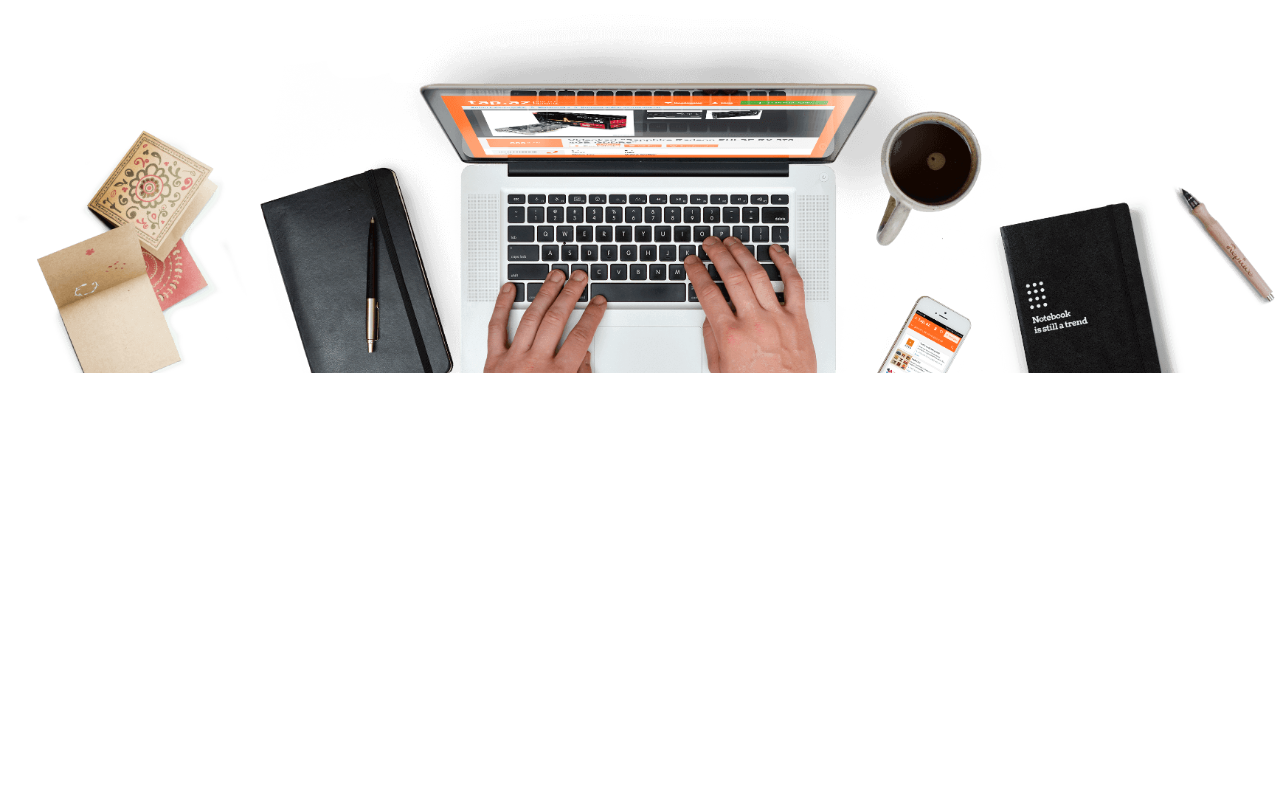
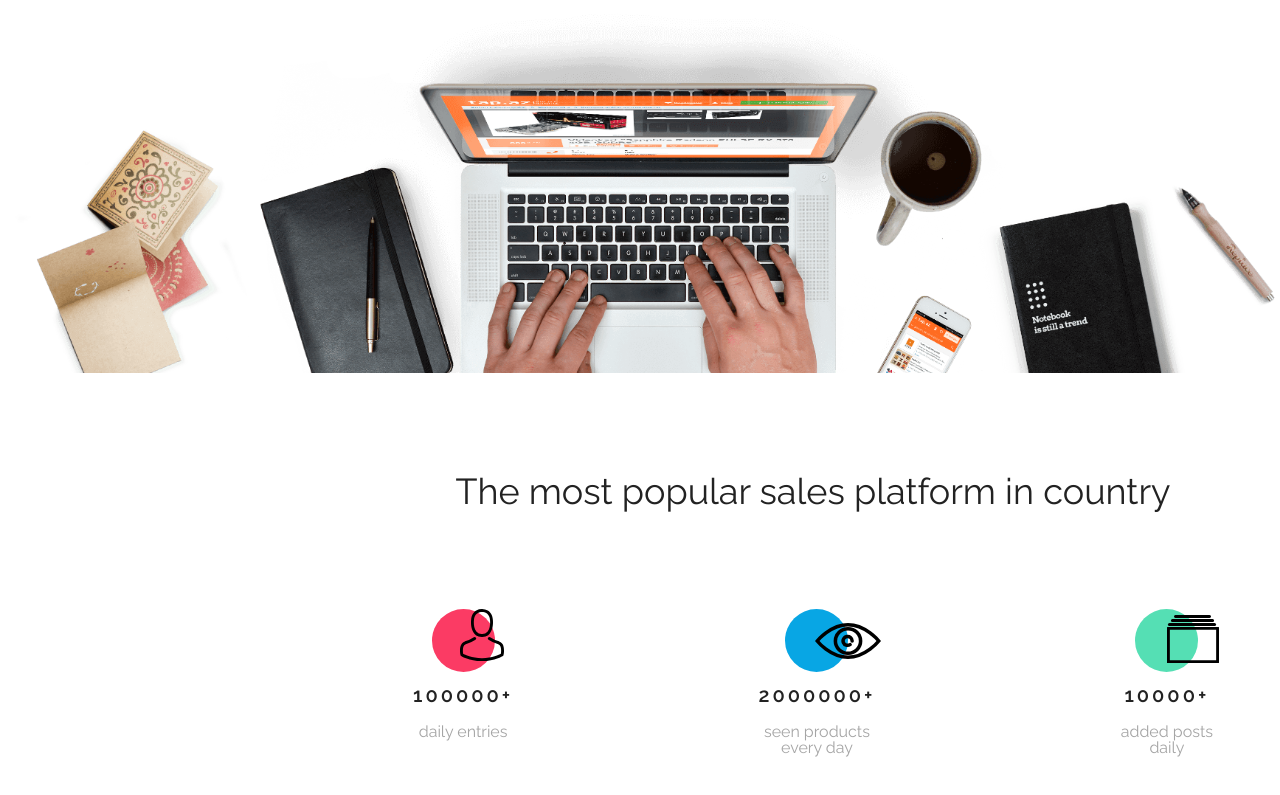
Before and after one commit to M-Kra/Warsztat_Best_Shop, a plain HTML site: page index.html in a window 1280 px wide. Shown: the part 381-1176 px from the top of the page. Before the commit the page ends 800 px from the top, so only its background shows below. Drawn offline with nearby package versions, Linux system fonts and the light colour scheme.

Commit message:
Dodano statystyki

```diff
--- a/css/style.css
+++ b/css/style.css
@@ -42,7 +42,6 @@
 .container {
     justify-content: space-between;
     align-items: center;
-    height: 100%;
     width: 1626px;
     margin: auto;
 }
@@ -108,3 +107,74 @@
     font-family: var(--font-raleway);
     font-weight: bold;
 }
+
+
+.statistics {
+    margin-top: 100px;
+}
+.statistics_container {
+    max-width: 800px;
+    margin: 100px auto 120px;
+    display: flex;
+    justify-content: space-between;
+}
+h2 {
+    font-family: var(--font-raleway);
+    font-size: 36px;
+    text-align: center;
+}
+.statistics_single {
+    max-width: 160px;
+    display: flex;
+    flex-direction: column;
+    justify-content: flex-start;
+    align-items: center;
+    text-align: center;
+    font-family: var(--font-raleway);
+}
+.statistics_circle {
+    border-radius: 50%;
+    width: 63px;
+    height: 63px;
+    position: relative;
+}
+.statistics_img {
+    position: absolute;
+}
+.statistics_single:nth-child(1) .statistics_circle {
+    background-color: var(--color-red);
+}
+
+.statistics_single:nth-child(1) .statistics_img {
+    top: 0;
+    left: 45%;
+}
+
+.statistics_single:nth-child(2) .statistics_circle {
+    background-color: var(--color-blue);
+}
+
+.statistics_single:nth-child(2) .statistics_img {
+    top: 14px;
+    left: 47%;
+}
+
+.statistics_single:nth-child(3) .statistics_circle {
+    background-color: var(--color-green);
+}
+
+.statistics_single:nth-child(3) .statistics_img {
+    top: 6px;
+    left: 50%;
+}
+.statistics_number {
+    font-size: 1.25rem;
+    font-weight: 800;
+    letter-spacing: 0.1875rem;
+    margin-top: 13px;
+}
+
+.statistics_description {
+    color: var(--color-light-grey);
+    margin-top: 19px;
+}
--- a/index.html
+++ b/index.html
@@ -40,5 +40,36 @@
         <img src="assets/background.png" alt="" class="background_image"/>
 </div>
 </div>
+<section class="statistics">
+    <div class="container">
+        <h2>The most popular sales platform in country</h2>
+
+        <div class="statistics_container">
+            <div class="statistics_single">
+                <div class="statistics_circle">
+                    <img src="assets/person.svg" alt="person" class="statistics_img"/>
+                </div>
+                <div class="statistics_number">100000+</div>
+                <div class="statistics_description">daily entries</div>
+            </div>
+
+            <div class="statistics_single">
+                <div class="statistics_circle">
+                    <img src="assets/eye.svg" alt="person" class="statistics_img"/>
+                </div>
+                <div class="statistics_number">2000000+</div>
+                <div class="statistics_description">seen products<br>every day</div>
+            </div>
+
+            <div class="statistics_single">
+                <div class="statistics_circle">
+                    <img src="assets/catalog.svg" alt="person" class="statistics_img"/>
+                </div>
+                <div class="statistics_number">10000+</div>
+                <div class="statistics_description">added posts<br>daily</div>
+            </div>
+        </div>
+    </div>
+</section>
 </body>
 </html>
```
